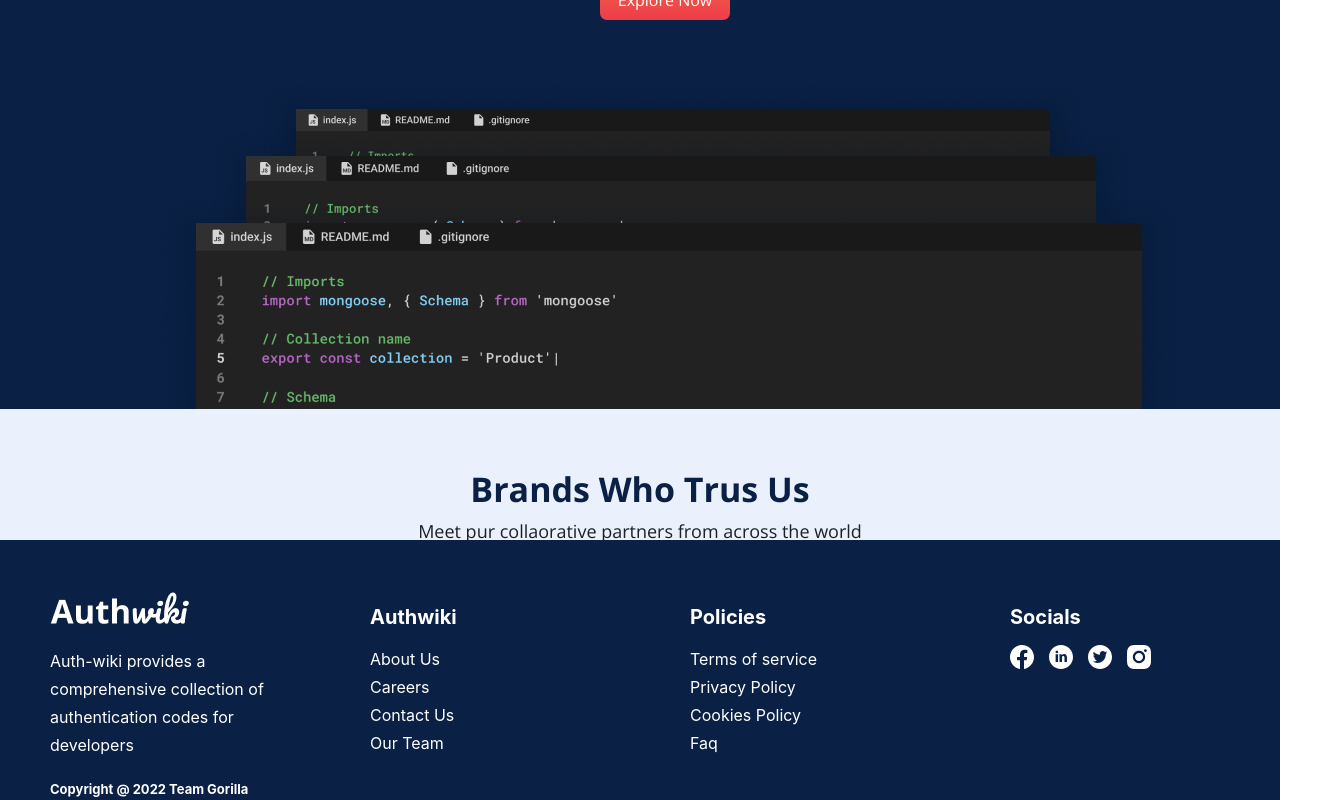
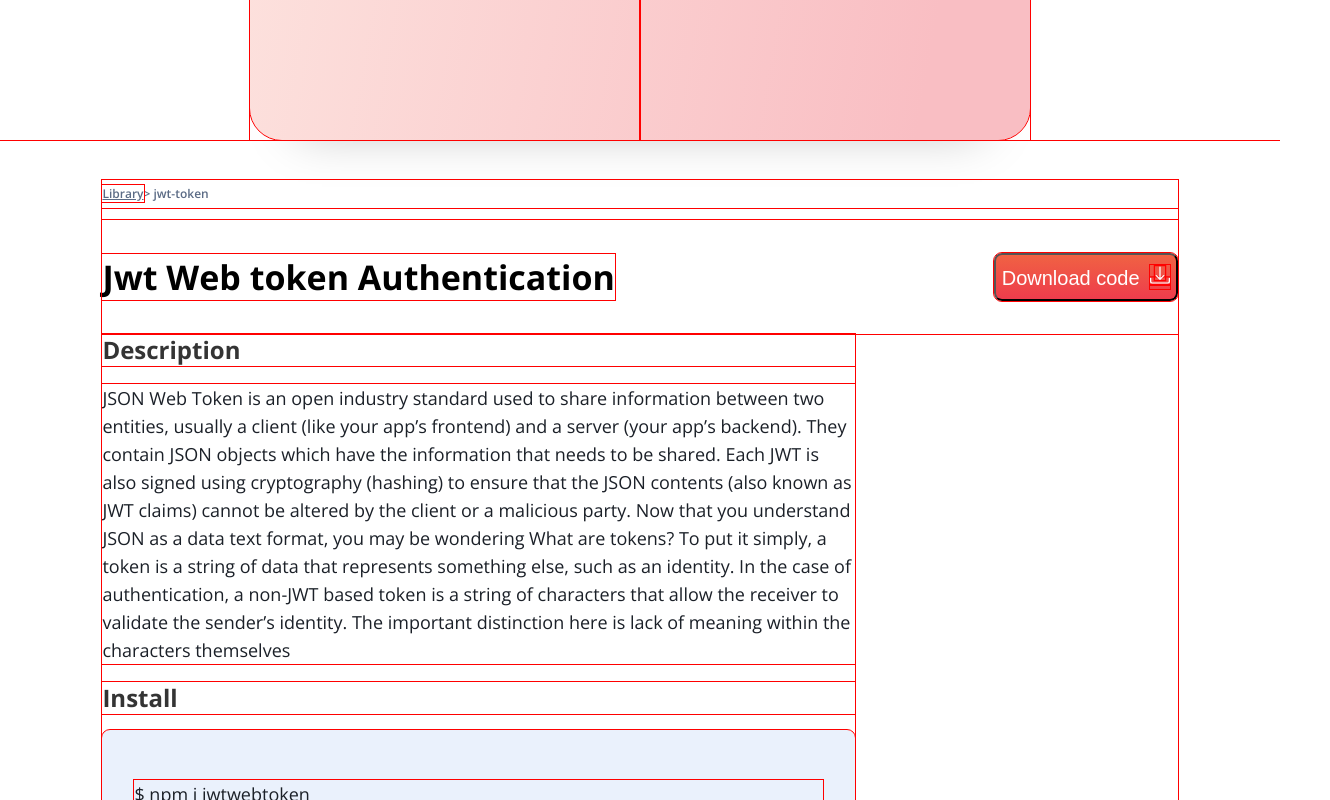
Before and after one commit to zuri-training/TeamGorilla-Auth_wiki, a React (Create React App) app in the folder FrontEnd/: page / in a window 1280 px wide. Shown: the part 500-1300 px from the top of the page, 1330 px wide, since content can reach past the window. Built offline with nearby package versions, Linux system fonts and the light colour scheme.

Commit message:
Documentation page done working on comment

```diff
--- a/FrontEnd/src/App.js
+++ b/FrontEnd/src/App.js
@@ -7,20 +7,22 @@ import Library from './pages/Library/Library';
 import FAQ from './pages/FAQ/FAQ';
 import Home from './pages/Home/Home';
 import Team from './pages/Team/Team';
+import AuthLibrary from './pages/Library/AuthLibrary';
 
 function App() {
   return (
     <div className="App">
       <Header />
        {/* <Footer />  */}
-      <BrowserRouter>
+      {/* <BrowserRouter>
         <Routes>
           <Route index element={<Home/>}/>
           <Route path='/library' element={<Library/>}/>
           <Route path='/faq' element={<FAQ/>}/>
           <Route path='/team' element={<Team/>}/>
         </Routes>
-      </BrowserRouter>
+      </BrowserRouter> */}
+      <AuthLibrary />
       <Footer />
     </div>
   );
--- a/FrontEnd/src/index.css
+++ b/FrontEnd/src/index.css
@@ -1,6 +1,6 @@
-/* *{
+*{
   outline: 1px solid red;
- } */
+ }
 
 body {
   margin: 0;
--- /dev/null
+++ b/FrontEnd/src/pages/Library/AuthLibrary.css
@@ -0,0 +1,112 @@
+.auth{
+    width:84%;
+    margin: auto;
+    font-family: 'Open Sans';
+    font-style: normal;
+}
+.auth .auth-l{
+    font-weight: 600;
+    font-size: 12px;
+    color:#5B6B85;
+}
+.auth .doc-link{
+    text-decoration-line:underline;
+    color: #5B6B85 !important;
+}
+.auth .auth-title{
+    display: flex;
+    justify-content: space-between;
+    text-align: center;
+    margin:auto;
+}
+.auth h3{
+    font-weight: 700;
+    font-size: 34px;
+    color: #000000;
+}
+.auth button{
+    height: 48px;
+    border-radius: 8px;
+    font-style: 600;
+    font-size: 20px;
+    color: white;
+    background: linear-gradient(180deg, #F06243 0%, #EE3C4C 100%);
+    margin: auto 0px;
+}
+.auth .auth-title span{
+    display: inline;
+    font-size: 20px;
+    margin-left: 10px;
+    margin-top: 20px;
+}
+.auth .auth-desc{
+    width:70%;
+}
+.auth h5{
+    font-weight: 700;
+    font-size: 24px;
+    line-height: 32px;
+    color: #343434;
+    margin: 0;
+}
+.auth p {
+    font-weight: 400;
+    font-size: 18px;
+    line-height: 28px;
+    color: #1B2028;
+}
+.auth .auth-box{
+    background: #EAF1FC;
+    border-radius: 8px;
+    padding: 32px;
+    margin: 16px 0;
+}
+.auth hr{
+    border: 1px solid #255fc5;
+    width:70%;
+    margin: 20px 0px;
+}
+.auth .comments{
+    width:70%;
+    font-size: 18px;
+}
+.auth .comments-start{
+    display: flex;
+    align-items: center;
+    justify-content: space-between;
+
+}
+.auth .auth-like{
+    display: flex;
+    flex-direction: row;
+    align-items: center;
+    gap: 1px;
+    font-size: 18px;
+}
+.auth .auth-like span{
+    margin:0px 6px;
+}
+.auth .comments .comments-add-wrapper{
+    display: flex;
+    align-items: center;
+    height: 40px;
+    /* width: 80%; */
+    /* margin: 0 auto; */
+    /* margin-top: 50px; */
+    /* padding: 0; */
+    margin-bottom: 10px;
+    gap: 50px
+}
+.auth .comments .comments-add-wrapper input {
+    height: 100%;
+    outline: none;
+    width: 100%;
+    text-indent: 5px;
+    border: 2px solid #BBC3D0;
+    border-radius: 8px;
+}
+.auth .comments .comments-add-wrapper button{
+    height: 40px;
+    width:200px !important;
+    background: #1B2028;
+}
--- /dev/null
+++ b/FrontEnd/src/pages/Library/AuthLibrary.js
@@ -0,0 +1,77 @@
+import React from 'react'
+import './Library.css'
+import LibraryHeader from './LibraryHeader'
+import './AuthLibrary.css'
+import { BsDownload, BsFillChatSquareTextFill } from 'react-icons/bs'
+import Thumbs from './Thumbs'
+
+function AuthLibrary() {
+  return (
+    <div>
+        <div className='doc'>
+        <LibraryHeader />
+        </div>
+        <div className='auth'>
+            <p className='auth-l'><a className='doc-link' href='/Library'>Library</a>{'>'} jwt-token</p>
+            <div className='auth-title'>
+                <h3 className='a'>Jwt Web token Authentication</h3>
+                <button className='b'>Download code<span><BsDownload /></span></button>
+            </div>
+        <div className='auth-desc'>
+            <h5>Description</h5>
+            <p>
+                JSON Web Token is an open industry standard used to share information between two entities, usually a client (like your app’s frontend) and a server (your app’s backend).
+                They contain JSON objects which have the information that needs to be shared. Each JWT is also signed using cryptography (hashing) to ensure that the JSON contents (also known as JWT claims) cannot be altered by the client or a malicious party.
+                Now that you understand JSON as a data text format, you may be wondering What are tokens? To put it simply, a token is a string of data that represents something else, such as an identity. In the case of authentication, a non-JWT based token is a string of characters that allow the receiver to validate the sender’s identity. The important distinction here is lack of meaning within the characters themselves
+            </p>
+            <h5>Install</h5>
+            <div className='auth-box'>
+                <p> $ npm i jwtwebtoken</p>
+            </div>
+            <h5>Configure Strategy</h5>
+            <p>Download file and paste in project</p>
+            <h5>In env file</h5>
+            <div className='auth-box'>
+                <p>{'secret_key=yoursecretkey'}</p>
+                <p>{'expires_in=timeyouwant'}</p>
+            </div>
+            <h5>In Controller file</h5>
+            <div className='auth-box'>
+                <p>{`import {generateToken} from 'filePathOfAuthController' `}</p>
+                <p>{'const login = () => {'}</p>
+                <p>{'   // ...login code'}</p>
+                <p>{'   const token = generateToken(pass user object here)'}</p>
+                <p>{'}'}</p>
+            </div>
+            <h5>In Route file</h5>
+            <div className='auth-box'>
+                <p>{`import {auth} from 'filePathOfAuthController`}</p>
+                <p>{'//add auth as middleware to all route you want to protect'}</p>
+            </div>
+            <h5>license</h5>
+            <p>The MIT License</p>
+        </div>
+        <hr></hr>
+        <div className='comments'>
+            <div className='comments-start'>
+                <div className='auth-like'>
+                    <p>was this helpful </p>
+                    <span><Thumbs /></span>
+                </div>
+                <div>
+                    <span><BsFillChatSquareTextFill /> 100 comments</span>
+                </div>
+            </div>
+            <div className='comments-add'>
+                <div class="comments-add-wrapper">
+                    <input type="text" name="search" placeholder="Add a comment"  />
+                    <button>Add comment</button>
+                </div>
+            </div>
+        </div>
+        </div>
+    </div>
+  )
+}
+
+export default AuthLibrary
--- a/FrontEnd/src/pages/Library/Library.js
+++ b/FrontEnd/src/pages/Library/Library.js
@@ -1,27 +1,14 @@
 import React from 'react'
-
 import './Library.css'
-import logo from '../../assets/images/main 4.png'
 import LibraryCard from './LibraryCard'
+import LibraryHeader from './LibraryHeader'
 
 function Library() {
 
   return (
     <div className=''>
       <div className='doc'>
-      <div className='doc-header'>
-        <div className='left'>
-          <div className='doc-desc'>
-          <h3>Authwiki Library</h3>
-          <p>A Comprehensive page on Auth-wiki authentication codes, documentation and related information.</p>
-          </div>
-        </div>
-        <div className='right'>
-          <img src={logo} alt='code-editor' className='img1' />
-          <img src={logo} alt='code-editor' className='img2' />
-          <img src={logo} alt='code-editor' className='img3' />
-        </div>
-      </div>
+      <LibraryHeader />
       <div className='doc-search'>
         <div class="library-search-wrapper">
           <input type="text" name="search" placeholder="Search for codes"  />
--- /dev/null
+++ b/FrontEnd/src/pages/Library/LibraryHeader.js
@@ -0,0 +1,24 @@
+import React from 'react'
+import logo from '../../assets/images/main 4.png'
+
+function LibraryHeader() {
+  return (
+    <div>
+        <div className='doc-header'>
+        <div className='left'>
+          <div className='doc-desc'>
+          <h3>Authwiki Library</h3>
+          <p>A Comprehensive page on Auth-wiki authentication codes, documentation and related information.</p>
+          </div>
+        </div>
+        <div className='right'>
+          <img src={logo} alt='code-editor' className='img1' />
+          <img src={logo} alt='code-editor' className='img2' />
+          <img src={logo} alt='code-editor' className='img3' />
+        </div>
+      </div>
+    </div>
+  )
+}
+
+export default LibraryHeader
--- /dev/null
+++ b/FrontEnd/src/pages/Library/Thumbs.js
@@ -0,0 +1,29 @@
+import React, {useState}from 'react'
+import { BsFillHandThumbsDownFill, BsFillHandThumbsUpFill, BsHandThumbsDown, BsHandThumbsUp } from 'react-icons/bs'
+
+function Thumbs() {
+    const [like, setLike] = useState(false)
+    const[hate, setHate] = useState(false)
+    const toggleLike = (val) => {
+        if(val === 'like' && like === false){
+            setLike(true)
+            setHate(false)
+        } else if(val === 'like' && like === true ){
+            setLike(false)
+        } else if(val === 'hate' && hate === false){
+            setHate(true)
+            setLike(false)
+        }else{
+            setHate(false)
+        }
+    }
+  return (
+    <div>
+    <span onClick={() => toggleLike('like')}>{like ? <BsFillHandThumbsUpFill /> : <BsHandThumbsUp />  }</span>
+    <span onClick={() => toggleLike('hate')}>{hate ? <BsFillHandThumbsDownFill /> : <BsHandThumbsDown />  }</span>
+
+    </div>
+  )
+}
+
+export default Thumbs
```
